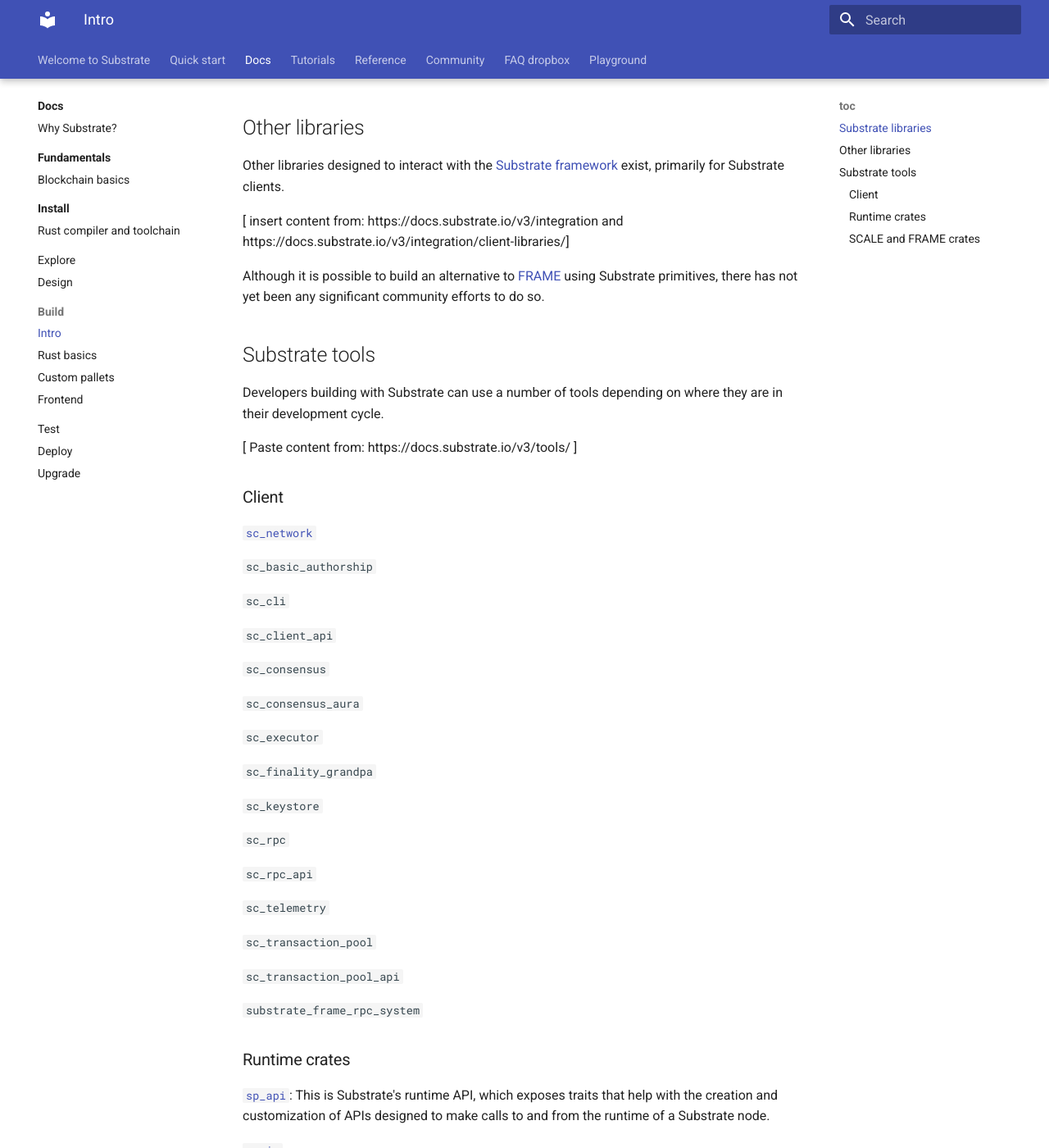
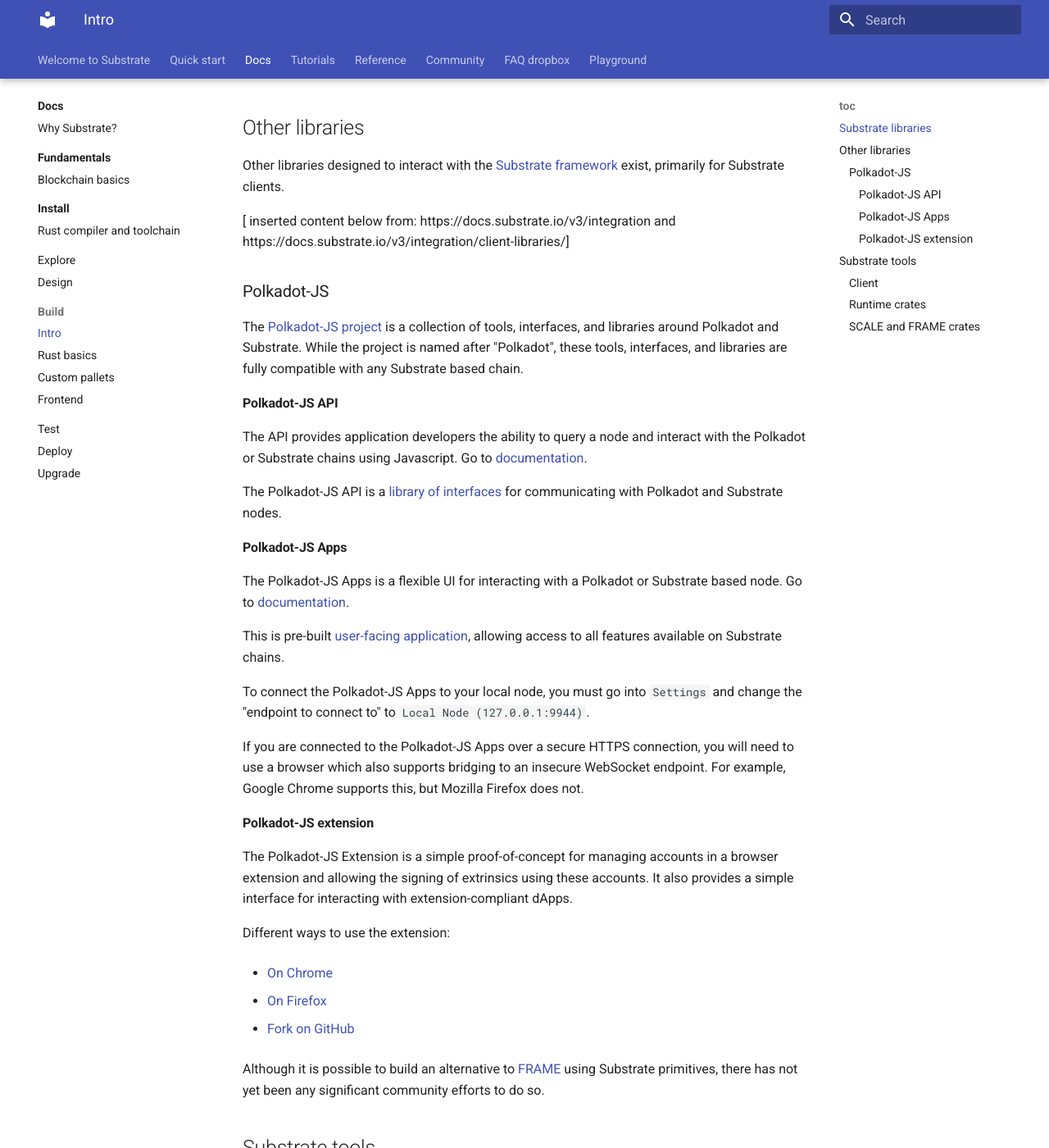
Before and after one commit to polkadot-developers/docs-sandbox, an MkDocs documentation site: the page built from source/docs/main-docs/06-build/intro.md, in a window 1280 px wide and 1400 px high, scrolled down 1290 px. Shown: the whole window at 82% size. Built offline with MkDocs 1.6.1 and Material for MkDocs 9.7.7, drawn with Linux system fonts in a browser that asks for light colours.

Commit message:
Port over tools: PolkadotJS section

```diff
--- a/source/docs/main-docs/06-build/intro.md
+++ b/source/docs/main-docs/06-build/intro.md
@@ -47,7 +47,47 @@
 
 Other libraries designed to interact with the [Substrate framework](/link-to-architecture-page) exist, primarily for Substrate clients.
 
-[ insert content from: https://docs.substrate.io/v3/integration and https://docs.substrate.io/v3/integration/client-libraries/]
+[ inserted content below from: https://docs.substrate.io/v3/integration and https://docs.substrate.io/v3/integration/client-libraries/]
+
+### Polkadot-JS
+
+The [Polkadot-JS project](https://polkadot.js.org/docs/) is a collection of tools, interfaces, and libraries around Polkadot and Substrate.
+While the project is named after "Polkadot", these tools, interfaces, and libraries are fully compatible with any Substrate based chain.
+
+#### Polkadot-JS API
+
+The API provides application developers the ability to query a node and interact with the Polkadot or Substrate chains using Javascript.
+Go to [documentation](https://polkadot.js.org/docs/api).
+
+The Polkadot-JS API is a [library of interfaces](https://github.com/polkadot-js/api) for communicating with Polkadot and Substrate nodes.
+
+#### Polkadot-JS Apps
+
+The Polkadot-JS Apps is a flexible UI for interacting with a Polkadot or Substrate based node.
+Go to [documentation](https://polkadot.js.org/apps).
+
+This is pre-built [user-facing application](https://github.com/polkadot-js/apps), allowing access to all features available on Substrate chains.
+
+To connect the Polkadot-JS Apps to your local node, you must go into `Settings` and change the
+"endpoint to connect to" to `Local Node (127.0.0.1:9944)`.
+
+If you are connected to the Polkadot-JS Apps over a secure HTTPS connection, you will need to use a browser which also supports bridging to an insecure WebSocket endpoint.
+For example, Google Chrome supports this, but Mozilla Firefox does not.
+
+#### Polkadot-JS extension
+
+The Polkadot-JS Extension is a simple proof-of-concept for managing accounts in a browser extension and allowing the signing of extrinsics using these accounts.
+It also provides a simple interface for interacting with extension-compliant dApps.
+
+Different ways to use the extension:
+
+- [On Chrome](https://chrome.google.com/webstore/detail/polkadot%7Bjs%7D-extension/mopnmbcafieddcagagdcbnhejhlodfdd)
+
+- [On Firefox](https://addons.mozilla.org/en-US/firefox/addon/polkadot-js-extension)
+
+- [Fork on GitHub](https://github.com/polkadot-js/extension)
+
+
 
 Although it is possible to build an alternative to [FRAME](./link-to-frame) using Substrate primitives, there has not yet been any significant community efforts to do so.
 ## Substrate tools
```
